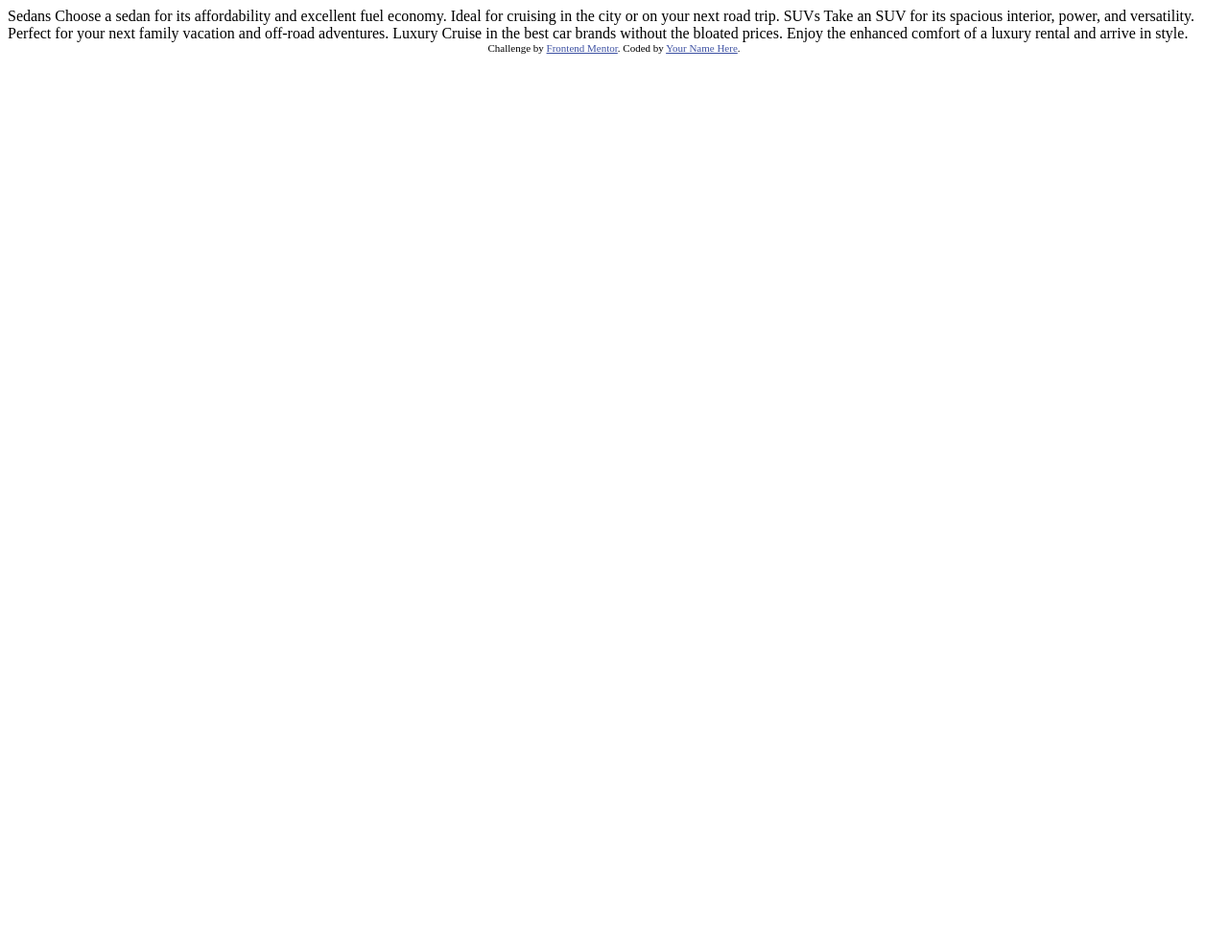
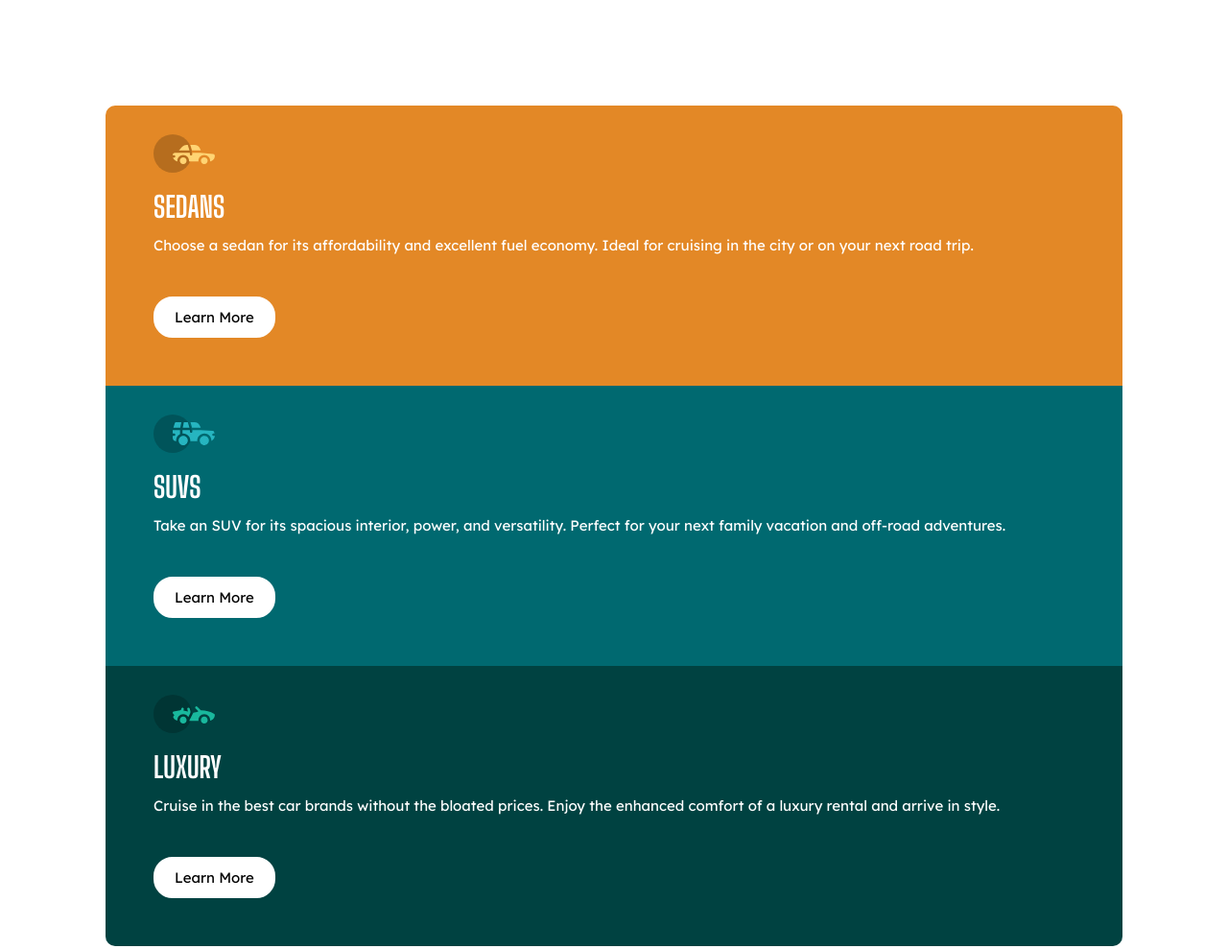
Before and after one commit to Babaneh1001/3-column-preview-card, a plain HTML site: page 3-column-preview-card-component-main/index.html in a window 1280 px wide. Shown: the top 989 px of the page at 96% size. Before the commit the page ends 800 px from the top, so only its background shows below. Drawn offline with Linux system fonts and the light colour scheme.

Commit message:
final design

```diff
--- a/3-column-preview-card-component-main/index.html
+++ b/3-column-preview-card-component-main/index.html
@@ -3,7 +3,7 @@
 <head>
   <meta charset="UTF-8">
   <meta name="viewport" content="width=device-width, initial-scale=1.0"> <!-- displays site properly based on user's device -->
-
+  <link rel="stylesheet" href="style.css">
   <link rel="icon" type="image/png" sizes="32x32" href="./images/favicon-32x32.png">
 
   <title>Frontend Mentor | 3-column preview card component</title>
@@ -17,20 +17,40 @@
 <body>
 
   <section class="container flex">
+
     <div class="card">
+      <img src="/images/icon-sedans.svg" alt="">
+      <h1>Sedans</h1>
+      <p>
+        Choose a sedan for its affordability and
+        excellent fuel economy. Ideal for cruising in the city
+        or on your next road trip.
+      </p>
+      <button class= "btn btn-1">Learn More</button>
+    </div>
 
+    <div class="card">
+      <img src="/images/icon-suvs.svg" alt="">
+      <h1>SUVs</h1>
+      <p>
+        Take an SUV for its spacious interior, power, and versatility.
+        Perfect for your next family vacation
+        and off-road adventures.
+      </p>
+      <button class= "btn btn-2">Learn More</button>
     </div>
-    Sedans
-  Choose a sedan for its affordability and excellent fuel economy. Ideal for cruising in the city
-  or on your next road trip.
 
-  SUVs
-  Take an SUV for its spacious interior, power, and versatility. Perfect for your next family vacation
-  and off-road adventures.
+    <div class="card">
+      <img src="/images/icon-luxury.svg" alt="">
+      <h1>Luxury</h1>
+      <p>
+        Cruise in the best car brands without the bloated prices.
+        Enjoy the enhanced comfort of a luxury
+        rental and arrive in style.
+      </p>
+      <button class= "btn btn-3">Learn More</button>
+    </div>
 
-  Luxury
-  Cruise in the best car brands without the bloated prices. Enjoy the enhanced comfort of a luxury
-  rental and arrive in style.
 
   </section>
 
--- a/3-column-preview-card-component-main/style.css
+++ b/3-column-preview-card-component-main/style.css
@@ -1,17 +1,77 @@
 @import url('https://fonts.googleapis.com/css2?family=Lexend+Deca:wght@400;700&display=swap');
 @import url('https://fonts.googleapis.com/css2?family=Big+Shoulders+Display:wght@700&display=swap');
+
+:root {
+    --bright-orange: hsl(31, 77%, 52%);
+    --dark-cyan: hsl(184, 100%, 22%);
+    --very-dark-cyan: hsl(179, 100%, 13%);
+}
 
 * {
     margin: 0;
     padding: 0;
     box-sizing: border-box;
+    font-size: 15px;
 }
 
 h1 {
+    font-family: 'Big Shoulders Display', sans-serif;
+    font-weight: 700;
+    text-transform: uppercase;
+    font-size: 30px;
+    color: #fff;
+}
+
+body {
     font-family: 'Lexend Deca', sans-serif;
-    font-weight: 700;
+    color: #fff;
 }
 
 p {
-    font-family: 'Big Shoulders Display', cursive;
+    font-size: 15px;
 }
+
+.container {
+    margin: 100px;
+    padding: 10px;
+}
+
+.card {
+    padding: 30px 50px;
+    line-height: 1.8;
+}
+
+.container > .card:nth-child(1) {
+    background-color: var(--bright-orange);
+    border-radius: 10px 10px 0 0;
+}
+
+.container > .card:nth-child(2) {
+    background-color: var(--dark-cyan);
+}
+
+.container > .card:nth-child(3) {
+    background-color: var(--very-dark-cyan);
+    border-radius: 0 0 10px 10px;
+}
+
+.btn{
+    font-family: 'Lexend Deca', sans-serif;
+    font-size: 15px;
+    border-radius: 20px;
+    background-color    : #fff;
+    border: 2px solid #fff;
+    padding: 10px 20px;
+    margin: 40px 0 20px;
+}
+
+.btn:hover {
+    cursor: pointer;
+    background-color: transparent;
+    border-radius: 2px #fff solid;
+}
+
+.container > .btn:nth-child(1) {
+    color: var(--bright-orange);
+    border: none;
+}
```
